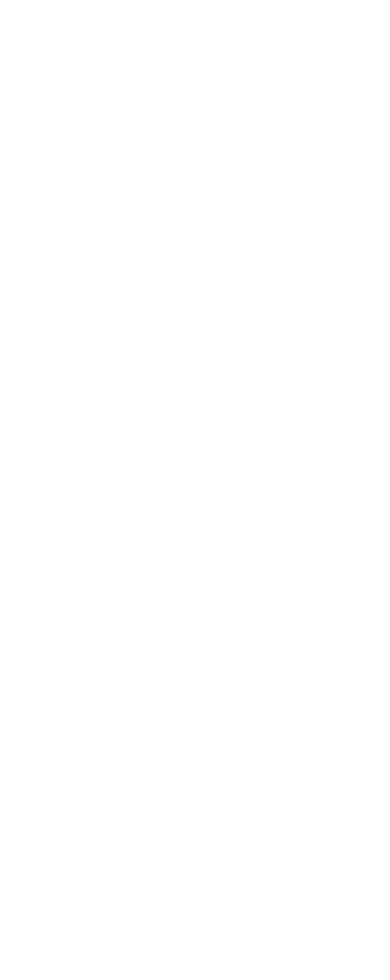
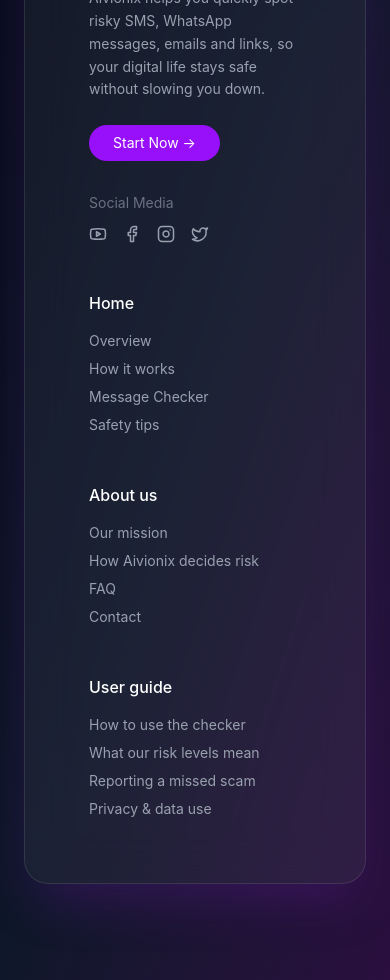
Before and after one commit to rasagiX/Aivionix---Scam-Check-Assistant, a React (Vite) app in the folder Aivionix/: page / in a window 390 px wide. Shown: the part 7980-8960 px from the top of the page. Before the commit the page ends 7762 px from the top, so only its background shows below. Built offline with nearby package versions, Linux system fonts and the light colour scheme.

Commit message:
Section 8

```diff
--- a/Aivionix/src/App.jsx
+++ b/Aivionix/src/App.jsx
@@ -6,6 +6,7 @@
 import Section5 from './component/section5/section5.jsx'
 import Section6 from './component/section6/section6.jsx'
 import Section7 from './component/section7/section7.jsx'
+import Section8 from './component/section8/section8.jsx'
 
 
 const App = () => {
@@ -18,6 +19,7 @@
       <Section5/>
       <Section6/>
       <Section7/>
+      <Section8/>
     </div>
   )
 }
--- /dev/null
+++ b/Aivionix/src/component/section8/section8.jsx
@@ -0,0 +1,84 @@
+import React from "react";
+import {
+  Facebook,
+  Instagram,
+  Twitter,
+  Youtube
+} from "lucide-react";
+
+export default function Section8() {
+  return (
+    <section className="relative w-full bg-gradient-to-br from-[#070b1a] via-[#0f172a] to-[#2a0f3f] py-24 px-6">
+
+      <div className="max-w-7xl mx-auto">
+
+        {/* Glass Footer Card */}
+        <div className="bg-white/5 backdrop-blur-xl border border-white/10 rounded-3xl p-16 shadow-2xl shadow-purple-900/40">
+
+          <div className="grid md:grid-cols-4 gap-12">
+
+            {/* Column 1 - Brand */}
+            <div>
+              <h2 className="text-white text-xl font-semibold mb-4">
+                Aivionix
+              </h2>
+
+              <p className="text-gray-400 text-sm leading-relaxed mb-6">
+                Aivionix helps you quickly spot risky SMS, WhatsApp messages, emails and links, so your digital life stays safe without slowing you down.
+              </p>
+
+              <button className="bg-purple-600 hover:bg-purple-700 transition px-6 py-2 rounded-full text-sm text-white mb-8">
+                Start Now →
+              </button>
+
+              <div>
+                <p className="text-gray-500 text-sm mb-3">Social Media</p>
+                <div className="flex gap-4 text-gray-400">
+                  <Youtube size={18} />
+                  <Facebook size={18} />
+                  <Instagram size={18} />
+                  <Twitter size={18} />
+                </div>
+              </div>
+            </div>
+
+            {/* Column 2 */}
+            <div>
+              <h3 className="text-white font-medium mb-4">Home</h3>
+              <ul className="space-y-2 text-gray-400 text-sm">
+                <li>Overview</li>
+                <li>How it works</li>
+                <li>Message Checker</li>
+                <li>Safety tips</li>
+              </ul>
+            </div>
+
+            {/* Column 3 */}
+            <div>
+              <h3 className="text-white font-medium mb-4">About us</h3>
+              <ul className="space-y-2 text-gray-400 text-sm">
+                <li>Our mission</li>
+                <li>How Aivionix decides risk</li>
+                <li>FAQ</li>
+                <li>Contact</li>
+              </ul>
+            </div>
+
+            {/* Column 4 */}
+            <div>
+              <h3 className="text-white font-medium mb-4">User guide</h3>
+              <ul className="space-y-2 text-gray-400 text-sm">
+                <li>How to use the checker</li>
+                <li>What our risk levels mean</li>
+                <li>Reporting a missed scam</li>
+                <li>Privacy & data use</li>
+              </ul>
+            </div>
+
+          </div>
+        </div>
+
+      </div>
+    </section>
+  );
+}
```
